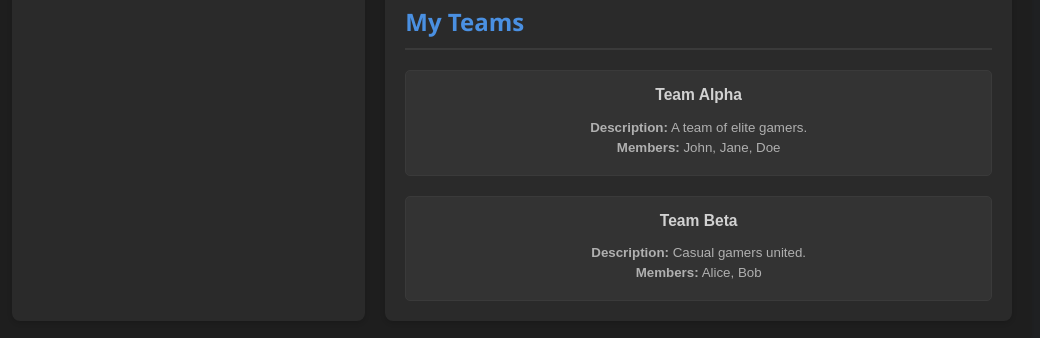
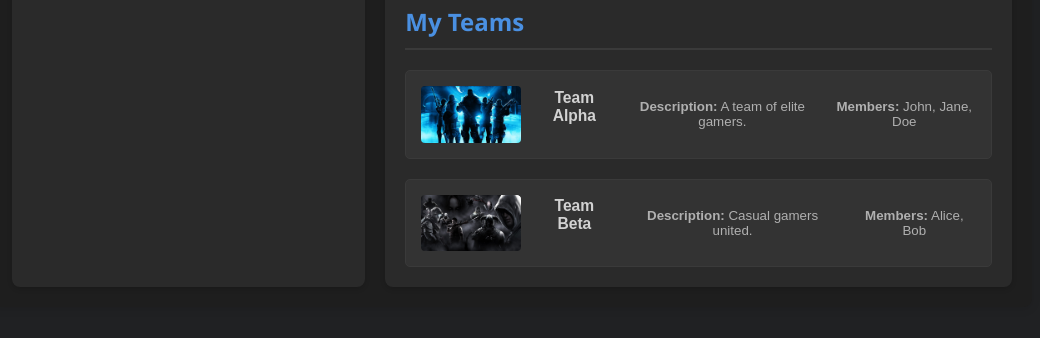
Before and after one commit to LisRosnes/swe-group2-frontend, a React (Create React App) app: page /profile in a window 1280 px wide. Shown: the part 479-817 px from the top of the page, without its empty margins (128-1168 px from the left). Built offline with nearby package versions, Linux system fonts and the light colour scheme; no server answers.

Commit message:
added photos to teams on profile page

```diff
--- a/src/components/ProfilePage.css
+++ b/src/components/ProfilePage.css
@@ -43,8 +43,8 @@
 
 .back-button {
   position: absolute;
-  top: 15px;
-  right: 10px;
+  top: 30px;
+  right: 12px;
   padding: 8px 8px;
   background-color: #4a90e2;
   color: white;
@@ -113,11 +113,21 @@
 }
 
 .team-card {
+  display: flex;
+  align-items: center;
+  gap: 15px; /* Adjust spacing between the image and text */
   border: 1px solid #3a3a3a;
   border-radius: 5px;
   padding: 15px;
   background-color: #333333;
 }
+
+.team-card img {
+  width: 100px; /* Adjust the width as needed */
+  height: auto;
+  border-radius: 4px;
+}
+
 
 .team-card h3 {
   margin-top: 0;
--- a/src/components/ProfilePage.js
+++ b/src/components/ProfilePage.js
@@ -46,13 +46,15 @@ const ProfilePage = () => {
                 id: 'team-1',
                 name: 'Team Alpha',
                 description: 'A team of elite gamers.',
-                members: ['John', 'Jane', 'Doe']
+                members: ['John', 'Jane', 'Doe'],
+                img: '/team1.jpg'
             },
             {
                 id: 'team-2',
                 name: 'Team Beta',
                 description: 'Casual gamers united.',
-                members: ['Alice', 'Bob']
+                members: ['Alice', 'Bob'],
+                img: '/team2.jpg'
             }
         ]
     });
@@ -213,6 +215,11 @@ const ProfilePage = () => {
             {profile.gameTeams.map((team) => (
                 <button key={team.id} className="team-card"
                 onClick={() => navigate(`/team/${team.id}`)}>
+                <img
+                  src={team.img}
+                  alt={`${team.id} image`}
+                  className="team-image"
+                />
                     <h3>{team.name}</h3>
                     <p><strong>Description:</strong> {team.description}</p>
                     <p><strong>Members:</strong> {team.members.join(', ')}</p>
```
Also changed, not shown: public/team1.jpg (added), public/team2.jpg (added). Lines whose indentation alone changed are shown as unchanged.
